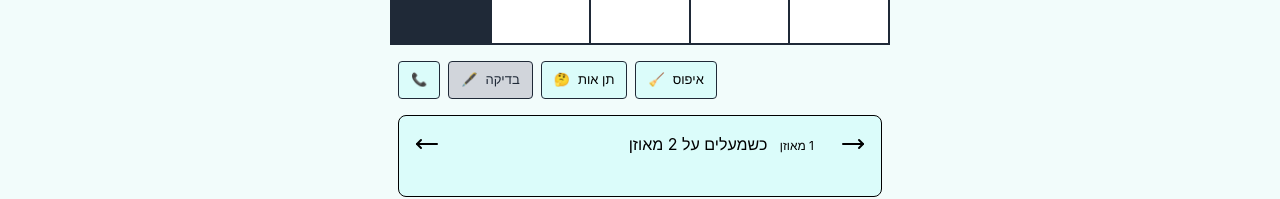
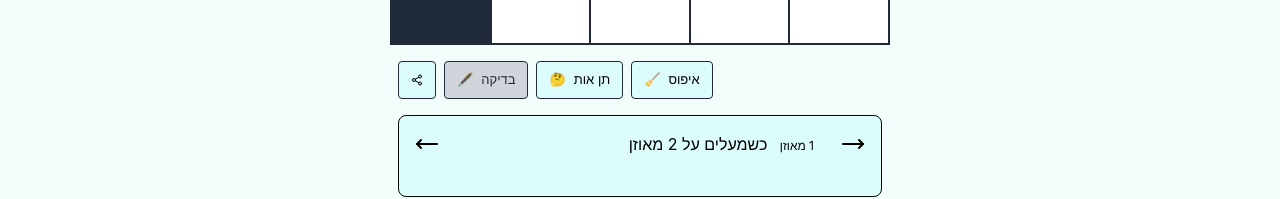
Before and after one commit to dotanrs/tashbezet, a React (Create React App) app: page / in a window 1280 px wide. Both pictures are taken after a click on the button "להתחיל ✍️". Shown: the part 495-694 px from the top of the page. Built offline with nearby package versions, Linux system fonts and the light colour scheme.

Commit message:
Replace cringe

```diff
--- a/src/components/Button.tsx
+++ b/src/components/Button.tsx
@@ -1,9 +1,10 @@
+import { LucideProps } from 'lucide-react';
 import React from 'react';
 
 interface ButtonProps {
   onClick: () => void;
   disabled?: boolean;
-  icon: string;
+  Icon: string | React.ComponentType<LucideProps>;
   text: string;
   hoverColor?: string;
   disabledStyle?: boolean;
@@ -13,7 +14,7 @@ interface ButtonProps {
 const Button: React.FC<ButtonProps> = ({
   onClick,
   disabled = false,
-  icon,
+  Icon,
   text,
   baseBgColor,
   hoverColor = 'hover:bg-highlight-200',
@@ -30,7 +31,7 @@ const Button: React.FC<ButtonProps> = ({
       className={disabled && disabledStyle ? disabledClasses : enabledClasses}
     >
       <div className="flex flex-row justify-between">
-        {icon}
+        {(typeof Icon == 'string') ? Icon : <Icon className='w-3 h-3' />}
        {text && <div className="pl-2">
           {text}
         </div>}
--- a/src/components/Popup.tsx
+++ b/src/components/Popup.tsx
@@ -1,4 +1,4 @@
-import { LucideProps, Phone, Share2Icon, Trophy } from 'lucide-react';
+import { HandHeart, LucideProps, Phone, Share2Icon, Trophy } from 'lucide-react';
 import React, { useState } from 'react';
 import { CrosswordConfig } from '../types/crossword';
 import ReactConfetti from 'react-confetti';
@@ -121,16 +121,13 @@ export const AllPuzzlesDonePopup: React.FC<PopupProps> = ({ currentConfig, puzzl
     />
 }
 
-export const PhoneFriendPopup: React.FC<PopupProps> = ({ currentConfig, puzzleId, onClose }) => {
-    const helpMessage = `הסתבכתי קצת עם ${getPuzzleName(currentConfig)} 😣, בא לך לנסות לעזור?
-    https://dotanrs.github.io/tashbezet/?puzzleId=${puzzleId}
-    `
+export const SharePopup: React.FC<PopupProps> = ({ currentConfig, puzzleId, onClose }) => {
+    const shareContent = `https://dotanrs.github.io/tashbezet/?puzzleId=${puzzleId}`
     return <Popup
-        shareContent={helpMessage}
-        message={['אין כמו חבר טלפוני כדי לעזור', 'בתשבץ קשה']}
-        explanation={['החבר (או חברה) - עליך', 'הטלפון - גם עליך', 'אבל הלינק עלינו!']}
+        shareContent={shareContent}
+        message={['לשתף זה לאהוב']}
         onClose={onClose}
-        Icon={Phone}
-        shareLinkText='לינק לשיתוף'
+        Icon={HandHeart}
+        shareLinkText='קישור לתשבץ הנוכחי'
     />
 }
--- a/src/components/Puzzle.tsx
+++ b/src/components/Puzzle.tsx
@@ -11,7 +11,7 @@ import useIsMobile from '../hooks/useIsMobile';
 import { checkPuzzle, createEmptyCellStatus, createEmptyGrid } from '../utils/puzzleUtils';
 import HebrewKeyboard from './HebrewKeyboard';
 import { MoveRight, MoveLeft, CircleHelp } from 'lucide-react';
-import { AllPuzzlesDonePopup, PhoneFriendPopup, PuzzleDonePopup } from './Popup';
+import { AllPuzzlesDonePopup, SharePopup, PuzzleDonePopup } from './Popup';
 
 interface PuzzlesProps {
   currentConfig: CrosswordConfig;
@@ -45,7 +45,7 @@ const Puzzle: React.FC<PuzzlesProps> = ({ currentConfig, currentPuzzleId, setCur
     // Track direction
     const [direction, setDirection] = useState<Direction>('across');
     const [showConfetti, setShowConfetti] = useState(false);
-    const [showPhoneFriend, setShowPhoneFriend] = useState(false);
+    const [showSharePopup, setShowSharePopup] = useState(false);
 
 
     // Create refs for all cells
@@ -623,8 +623,8 @@ const Puzzle: React.FC<PuzzlesProps> = ({ currentConfig, currentPuzzleId, setCur
               onClose={() => setMessage(null)}
           />)
       }
-      {(!message && showPhoneFriend) && (
-        <PhoneFriendPopup currentConfig={currentConfig} puzzleId={currentPuzzleId} onClose={() => setShowPhoneFriend(false)} />
+      {(!message && showSharePopup) && (
+        <SharePopup currentConfig={currentConfig} puzzleId={currentPuzzleId} onClose={() => setShowSharePopup(false)} />
       )}
 
       {/* Buttons section */}
@@ -635,7 +635,7 @@ const Puzzle: React.FC<PuzzlesProps> = ({ currentConfig, currentPuzzleId, setCur
           onReset={handlePuzzleReset}
           hasUntestedCells={hasUntestedCells()}
           hasAvailableHints={hasAvailableHints()}
-          openPhoneFriend={() => setShowPhoneFriend(true)}
+          openSharePopup={() => setShowSharePopup(true)}
           baseBgColor={backgroundColorUi}
         />
       </div>
--- a/src/components/Sidebar.tsx
+++ b/src/components/Sidebar.tsx
@@ -1,11 +1,12 @@
 import React from 'react';
 import Button from './Button';
+import { Share2 } from 'lucide-react';
 
 interface SidebarProps {
   onMarkPuzzle: () => void;
   onHint: () => void;
   onReset: () => void;
-  openPhoneFriend: () => void;
+  openSharePopup: () => void;
   hasUntestedCells: boolean;
   hasAvailableHints: boolean;
   baseBgColor: string;
@@ -18,35 +19,34 @@ const Sidebar: React.FC<SidebarProps> = ({
   hasUntestedCells,
   hasAvailableHints,
   baseBgColor,
-  openPhoneFriend,
+  openSharePopup,
 }) => {
   return (
       <>
       <Button
-        onClick={openPhoneFriend}
-        disabled={!hasAvailableHints}
-        icon="📞"
+        onClick={openSharePopup}
+        Icon={Share2}
         text=""
         baseBgColor={baseBgColor}
       />
       <Button
         onClick={onMarkPuzzle}
         disabled={!hasUntestedCells}
-        icon="🖋️"
+        Icon="🖋️"
         text="בדיקה"
         baseBgColor={baseBgColor}
       />
       <Button
         onClick={onHint}
         disabled={!hasAvailableHints}
-        icon="🤔"
+        Icon="🤔"
         text="תן אות"
         hoverColor="hover:bg-yellow-100"
         baseBgColor={baseBgColor}
       />
       <Button
         onClick={onReset}
-        icon="🧹"
+        Icon="🧹"
         text="איפוס"
         hoverColor="hover:bg-red-200"
         disabledStyle={false}
```
